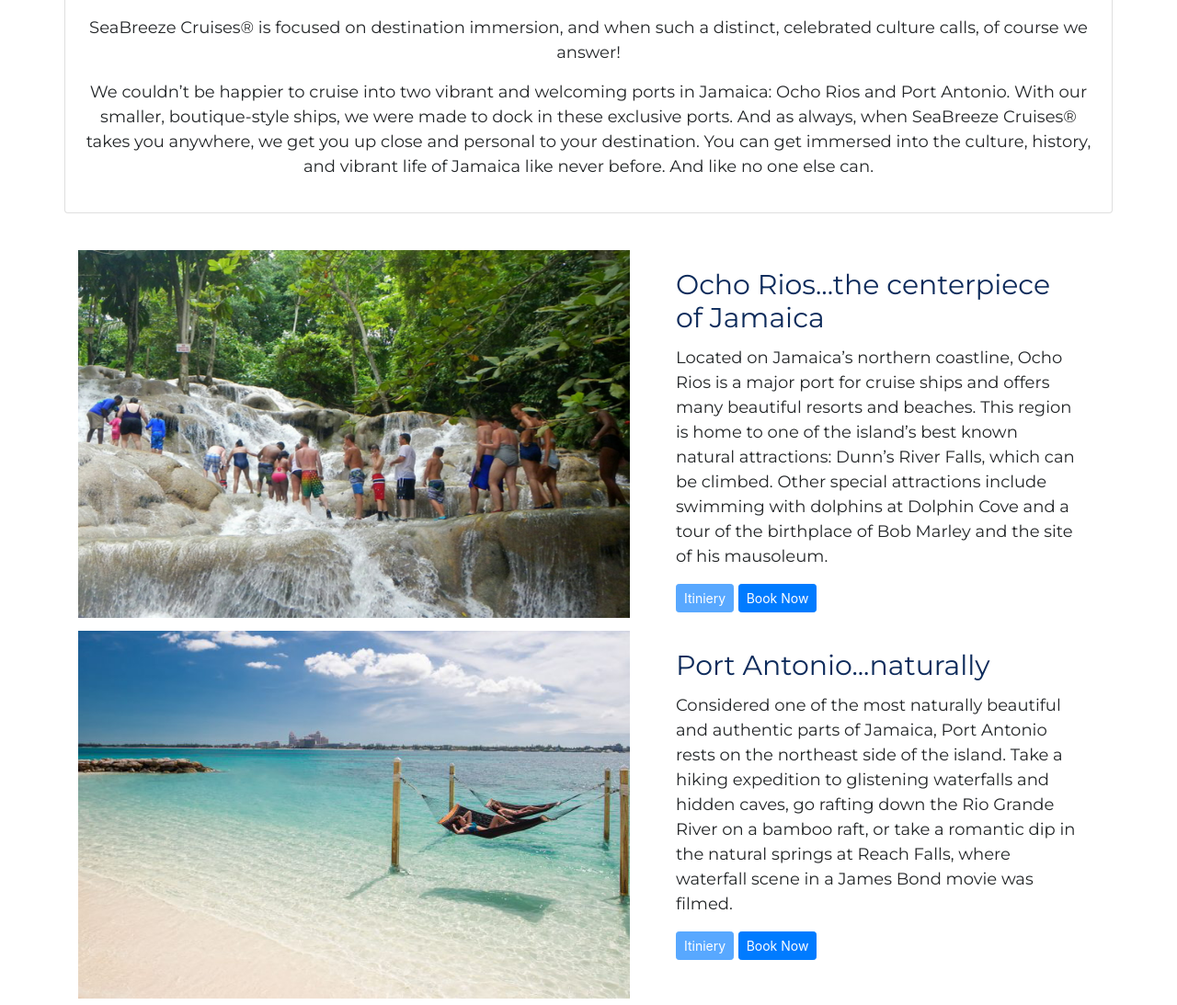
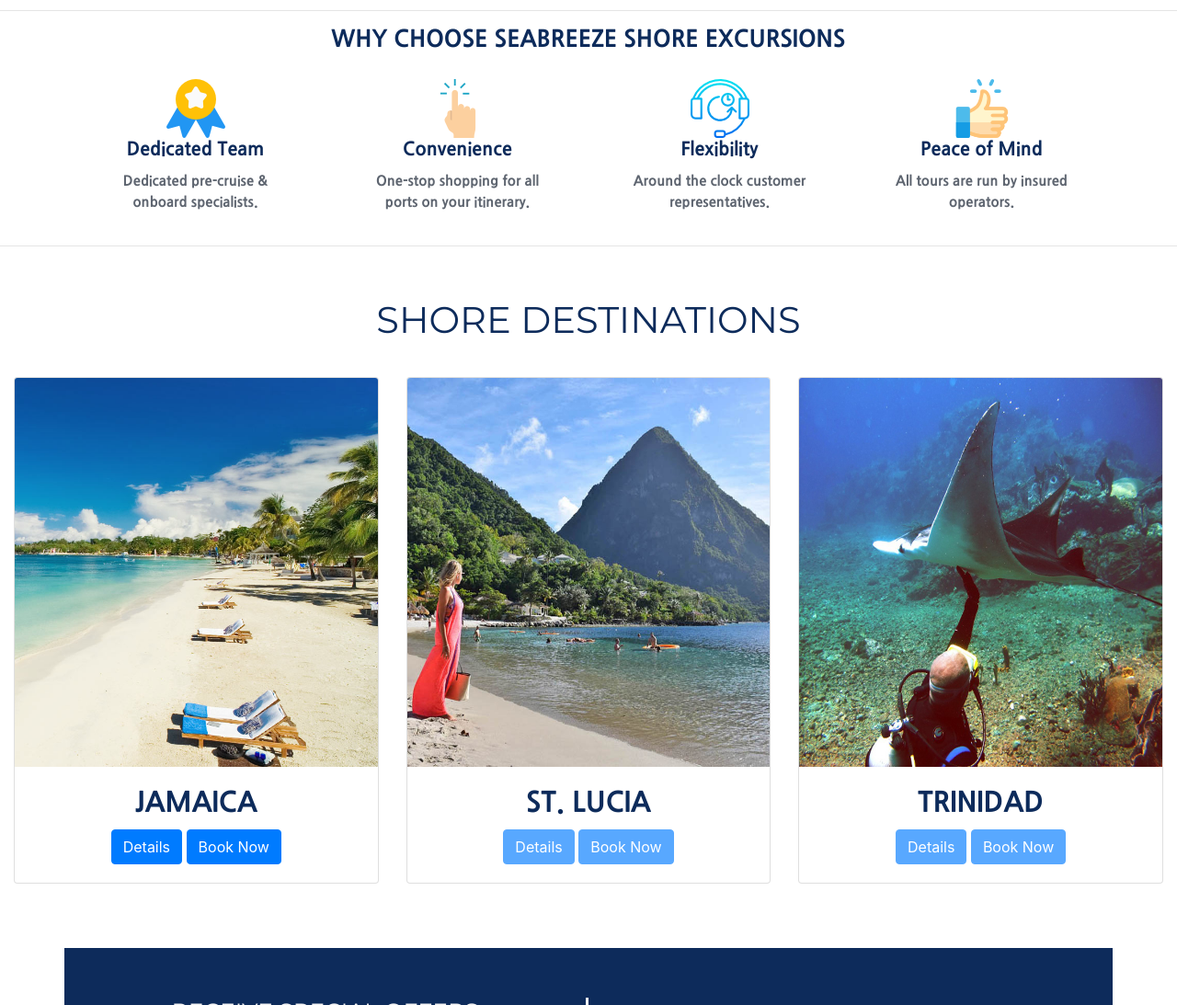
Before and after one commit to wtamekia/seabreeze, a plain HTML site: page index.html in a window 1280 px wide. Shown: the part 761-1854 px from the top of the page at 92% size. Drawn offline with nearby package versions, Linux system fonts and the light colour scheme.

Commit message:
Add files via upload

```diff
--- a/ports.html
+++ b/index.html
@@ -10,7 +10,7 @@
   </head>
   <body>
 
-    <!--https://www.azamaraclubcruises.com/ie/shore-excursions?cid=aza_strat_d_nps_vb_goo_Dynamic_Search_US_62118&gclid=EAIaIQobChMIldvrrKGD3AIVSoGzCh1KSwmwEAMYASAAEgLzkvD_BwE-->
+
 
 <nav class="navbar navbar-expand-lg navbar-light bg-light">
  <a class="navbar-brand" id="top" href="#">
@@ -25,7 +25,7 @@
   <div class="collapse navbar-collapse" id="navbarSupportedContent">
     <ul class="navbar-nav">
       <li class="nav-item active">
-        <a class="nav-link" id="link" href="page1.html">Home <span class="sr-only">(current)</span></a>
+        <a class="nav-link" id="link" href="index.html">Home <span class="sr-only">(current)</span></a>
       </li>
       <li class="nav-item">
         <a class="nav-link" id="link" href="#center">Destinations</a>
@@ -36,80 +36,123 @@
       </li>
          </ul>
  <!-- Button trigger modal -->
-<a class="btn btn-primary" href="register.html" role="button">Login</a>
+<a class="btn btn-primary" href="member.html" role="button">Login</a>
    </div>
 </nav>
 
+
   <div class="container-fluid">
-         <div class="jumbotron text-center"  id="portp">
-             <h1 class="display-4">JAMAICA PORTS</h1>
+        <div class="jumbotron"  id="book">
+          <h1 class="display-4">EXPERIENCE THE CARIBBEAN</h1>
+          <p class="lead">"Better to see something once<br>
+                          than hear about it a thousand times."</p>
         </div>
   </div>
 
-     <div class="container">
+
+  <div class="container" id="text">
          <div class="row text-center">
              <div class="col">
-                 <a href="#" class="overview">Overview</a>
-                 <a href="ports.html" class="ports">Ports</a>
-                 <!--<a href="#" class="itiniery disabled" aria-disabled="true">Itiniery</a>-->
+                 <h5>Come with the SeaBreeze Cruise family,
+                     and let's experience the Caribbean together.</h5>
+             </div>
+         </div>
+  </div>
+
+   <hr class="sep">
+
+   <div class="container" id="comp">
+         <div class="row text-center">
+             <div class="col">
+                 <h1>WHY CHOOSE SEABREEZE SHORE EXCURSIONS</h1>
+             </div>
+         </div>
+
+         <div class="row">
+             <div class="col text-center">
+                 <div class="card-body">
+                     <img src="img/medal.png">
+                     <h5 class="card-title">Dedicated Team</h5>
+                     <p class="card-text">Dedicated pre-cruise & onboard specialists.</p>
+                 </div>
+             </div>
+             <div class="col text-center">
+                 <div class="card-body">
+                     <img src="img/tap.png">
+                     <h5 class="card-title">Convenience</h5>
+                     <p class="card-text">One-stop shopping for all ports on your itinerary.</p>
+                 </div>
+             </div>
+             <div class="col text-center">
+                 <div class="card-body">
+                     <img src="img/call.png">
+                     <h5 class="card-title">Flexibility</h5>
+                     <p class="card-text">Around the clock customer representatives.</p>
+                 </div>
+             </div>
+             <div class="col text-center">
+                 <div class="card-body">
+                     <img src="img/thumb.png">
+                     <h5 class="card-title">Peace of Mind</h5>
+                     <p class="card-text">All tours are run by insured operators.</p>
+                 </div>
             </div>
          </div>
      </div>
 
 
-     <div class="container" id="ports">
+ <hr class="sep">
+
+
+
+     <div class="container" id="center">
+         <div class="row text-center">
+             <div class="col">
+                 <h1>SHORE DESTINATIONS</h1>
+             </div>
+         </div>
+     </div>
+
+
+<!--3 sections-->
+     <div class="container-fluid" id="regions">
          <div class="row">
+             <div class="col-lg-4">
                  <div class="card">
-                 <div class="card-header text-center" id="headingOne">
-                     <h1 class="mb-0">Jamaica is Calling</h1>
+                     <img class="card-img-top" src="img/jam.png" alt="Card image cap">
+                         <div class="card-body text-center">
+                             <h5 class="card-title">JAMAICA</h5>
+                             <a href="page2.html" class="btn btn-primary">Details</a>
+                             <a href="member.html" class="btn btn-primary">Book Now</a>
                          </div>
-                     <div class="card-body text-center"><p>
-                        SeaBreeze Cruises® is focused on destination immersion, and when such a distinct, celebrated culture
-                        calls, of course we answer!</p> <p>We couldn’t be happier to cruise into two vibrant and welcoming ports in Jamaica:
-                        Ocho Rios and Port Antonio. With our smaller, boutique-style ships, we were made to dock in these
-                        exclusive ports. And as always, when SeaBreeze Cruises® takes you anywhere, we get you up close and personal to your
-                        destination. You can get immersed into the culture, history, and vibrant
-                        life of Jamaica like never before. And like no one else can.</p>
+                </div>
+         </div>
+
+             <div class="col-lg-4">
+                 <div class="card">
+                     <img class="card-img-top" src="img/stlucia.jpg" alt="Card image cap">
+                         <div class="card-body text-center">
+                             <h5 class="card-title">ST. LUCIA</h5>
+                             <a href="" class="btn btn-primary disabled" aria-disabled="true">Details</a>
+                             <a href="" class="btn btn-primary disabled" aria-disabled="true">Book Now</a>
+                         </div>
+                 </div>
+             </div>
+
+
+             <div class="col-lg-4">
+                 <div class="card">
+                     <img class="card-img-top" src="img/tobago.jpg" alt="Card image cap">
+                         <div class="card-body text-center">
+                             <h5 class="card-title">TRINIDAD</h5>
+                             <a href="#" class="btn btn-primary disabled" aria-disabled="true">Details</a>
+                             <a href="#" class="btn btn-primary disabled" aria-disabled="true">Book Now</a>
                          </div>
                  </div>
              </div>
          </div>
-
-     <div class="container" id="ports">
-         <div class="row">
-             <div class="col">
-                 <img src="img/climbdunns.png" width="600" height="400">
      </div>
-                 <div class="col">
-                     <div class="card-body ">
-                         <h5 class="card-title">Ocho Rios...the centerpiece of Jamaica</h5>
-                         <p class="card-text-center">Located on Jamaica’s northern coastline, Ocho Rios is a major port for cruise ships
-                            and offers many beautiful resorts and beaches. This region is home to one of the island’s best known natural
-                            attractions: Dunn’s River Falls, which can be climbed. Other special attractions include swimming with dolphins
-                            at Dolphin Cove and a tour of the birthplace of Bob Marley and the site of his mausoleum. </p>
-                         <a href="#" class="btn btn-primary btn-sm disabled" tabindex="-1" role="button" aria-disabled="true">Itiniery</a>
-                            <a href="member.html" class="btn btn-primary btn-sm" tabindex="-1" role="button" aria-disabled="true">Book Now</a>
-                     </div>
-                 </div>
-         </div>
-
-         <div class="row">
-             <div class="col">
-                 <img src="img/portland.png" width="600" height="400">
-             </div>
-                 <div class="col space-around">
-                     <div class="card-body">
-                         <h5 class="card-title">Port Antonio...naturally</h5>
-                         <p class="card-text-center">Considered one of the most naturally beautiful and authentic parts of Jamaica, Port
-                        Antonio rests on the northeast side of the island. Take a hiking expedition to glistening waterfalls and hidden caves,
-                        go rafting down the Rio Grande River on a bamboo raft, or take a romantic dip in the natural springs at Reach Falls,
-                        where waterfall scene in a James Bond movie was filmed.</p>
-                        <a href="#" class="btn btn-primary btn-sm disabled" tabindex="-1" role="button" aria-disabled="true">Itiniery</a>
-                            <a href="member.html" class="btn btn-primary btn-sm" tabindex="-1" role="button" aria-disabled="true">Book Now</a>
-                     </div>
-                 </div>
-            </div>
-     </div>
+  <!--3 sections end-->
 
 
 
```
Also changed, not shown: page2.html (+1 -1 lines). Lines whose indentation alone changed are shown as unchanged.
